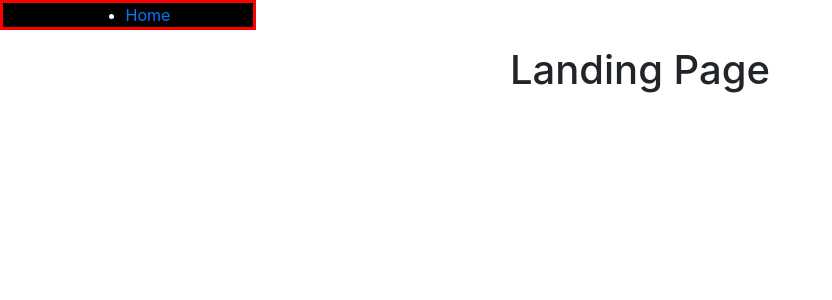
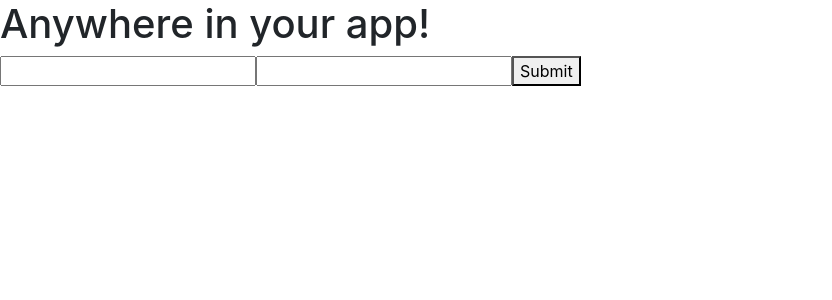
Before and after one commit to Utkarshmalik/React_new_batch, a React (Create React App) app: page / in a window 1280 px wide. Shown: the top 300 px of the page, without its empty margins (0-832 px from the left). Built offline with nearby package versions, Linux system fonts and the light colour scheme.

Commit message:
Advacned Topics list added

```diff
--- a/package.json
+++ b/package.json
@@ -7,6 +7,7 @@
     "@testing-library/react": "^11.1.0",
     "@testing-library/user-event": "^12.1.10",
     "bootstrap": "^4.6.0",
+    "formik": "^2.2.6",
     "react": "^17.0.1",
     "react-bootstrap": "^1.5.0",
     "react-dom": "^17.0.1",
--- a/src/App.js
+++ b/src/App.js
@@ -1,53 +1,90 @@
 import logo from './logo.svg';
-import React from 'react';
+import React,{useState} from 'react';
 import './App.css';
 import 'bootstrap/dist/css/bootstrap.min.css';
 import { BrowserRouter as Router, Link, Switch, Route } from 'react-router-dom';
 import HomePage from './Components/HomePage';
 import ThemeContextProvider from './Contexts/ThemeContextProvider';
 import Login from './Components/Form';
-import {Provider} from 'react-redux';
-import {store} from './Store';
+import { Provider } from 'react-redux';
+import { store } from './Store';
+import { Component } from 'react';
+import { Formik } from 'formik';
 
-const App = () => {
-    return (
-        <Router>
-        <Provider store={store}>
-        <ThemeContextProvider>
-            <div className="App">
-                <ul style={{ display: "flex", justifyContent: "space-around", width: "20%", border: "3px solid red", color: "white", backgroundColor: "black" }} >
-                    <li><Link to="/home">Home</Link> </li>
 
-                </ul>
-                <Switch>
-                    <Route exact path='/'>
-                        <h1>Landing Page</h1>
-                    </Route>
+const Basic = () => (
+   <div>
+     <h1>Anywhere in your app!</h1>
+     <Formik
+       initialValues={{ email: '', password: '' }}
+       validate={values => {
+         const errors = {};
+         if (!values.email) {
+           errors.email = 'Required';
+         } else if (
+           !/^[A-Z0-9._%+-]+@[A-Z0-9.-]+\.[A-Z]{2,}$/i.test(values.email)
+         ) {
+           errors.email = 'Invalid email address';
+         }
+         return errors;
+       }}
+       onSubmit={(values, { setSubmitting }) => {
+         setTimeout(() => {
+           alert(JSON.stringify(values, null, 2));
+           setSubmitting(false);
+         }, 400);
+       }}
+     >
+       {({
+         values,
+         errors,
+         touched,
+         handleChange,
+         handleBlur,
+         handleSubmit,
+         isSubmitting,
+         /* and other goodies */
+       }) => (
+         <form onSubmit={handleSubmit}>
+           <input
+             type="email"
+             name="email"
+             onChange={handleChange}
+             onBlur={handleBlur}
+             value={values.email}
+           />
+           {errors.email && touched.email && errors.email}
+           <input
+             type="password"
+             name="password"
+             onChange={handleChange}
+             onBlur={handleBlur}
+             value={values.password}
+           />
+           {errors.password && touched.password && errors.password}
+           <button type="submit" disabled={isSubmitting}>
+             Submit
+           </button>
+         </form>
+       )}
+     </Formik>
+   </div>
+ );
 
-                    <Route path='/login'>
-                       <Login/>
-                    </Route>
-
-                    <Route path='/home'>
-                       <HomePage/>
-                    </Route>
-                    {
-                    // <Route exact path='/products'>
-                    //     <UserList />
-                    // </Route>
-
-                    // <Route path='/users/:id'>
-                    //     <FullUser />
-                    // </Route>
-                    }
-                </Switch>
-            </div>
-            </ThemeContextProvider>
-            </Provider>
-        </Router>
-    )
-}
+ export default Basic;
 
 
 
-export default App;
+ const Colummns=()=>
+ {
+     return(
+     <div>
+     <td>fvf</td>
+     <td>fvf</td>
+     <td>fvf</td>
+     <td>fvf</td>
+     <td>fvf</td>
+     </div>
+     )
+
+ }
```
Also changed, not shown: 2 other files (tests, documents, lock files or other folders).
